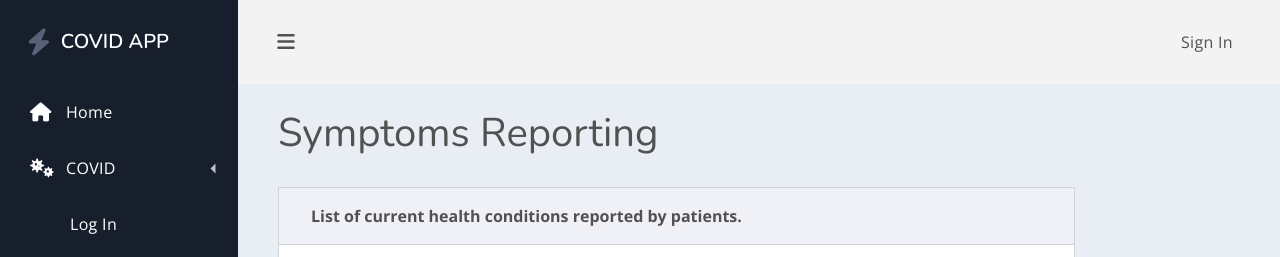
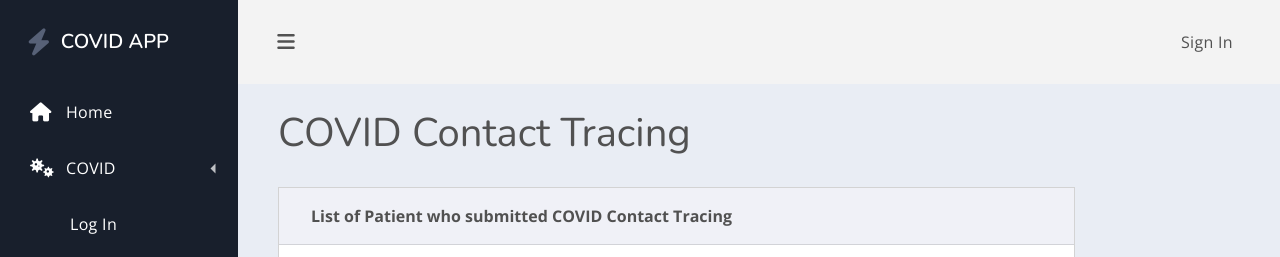
Before and after one commit to ujjwalbgn/COVIDwebApp, a Django app: template healthcare/templates/healthcare/listContactTracing.html in a window 1280 px wide. Shown: the top 257 px of the page. Run offline with Django 3.2, Linux system fonts and the light colour scheme; the template is opened without the code that fills it, so the values that code supplies are empty; some libraries are stand-ins or nearby versions.

Commit message:
app sch not working

```diff
--- a/healthcare/templates/healthcare/listContactTracing.html
+++ b/healthcare/templates/healthcare/listContactTracing.html
@@ -4,12 +4,12 @@
     {% load myfilters %}
     <main class="dash-content">
         <div class="container-fluid">
-            <h1 class="dash-title">Symptoms Reporting</h1>
+            <h1 class="dash-title">COVID Contact Tracing</h1>
             <div class="row">
                 <div class="col-lg-10">
                     <div class="card spur-card">
                         <div class="card-header">
-                            <div class="spur-card-title">List of current health conditions reported by patients. </div>
+                            <div class="spur-card-title">List of Patient who submitted COVID Contact Tracing</div>
                         </div>
                         <div class="card-body ">
                             <table class="table table-hover table-in-card">
@@ -24,7 +24,7 @@
                                 </thead>
                                 <tbody>
 
-                                {% for contact in contacts %}
+                                {% for contact in contactrracings %}
                                     <tr>
                                         <th scope="row"> {{ forloop.counter }}</th>
                                         <td>
--- a/healthcare/urls.py
+++ b/healthcare/urls.py
@@ -48,8 +48,8 @@ urlpatterns = [
     path('deleteSymptomsReport/<str:pk>/', views.deleteSymptomsReport, name="deleteperiodicsymptomsreport"),
 
     path('covidnegative', views.Covidnegative, name="Covidnegative"),
-    path('contact_tracing/', views.ContactTracing, name="ContactTracing"),
-    path('list_tracing/', views.listcovidTracing, name="list_tracing"),
+    path('contact_tracing/', views.ContactTracingView, name="ContactTracing"),
+    path('list_tracing/', views.listCovidTracingView, name="listCovidTracing"),
 
     path('scheduleappointment/', views.ScheduleAppointment, name="scheduleAppointment"),
     path('deleteappointment/<str:pk>/', views.deleteAppointment, name="deleteappointment"),
```
Also changed, not shown: healthcare/views.py (+6 -6 lines), db.sqlite3.
